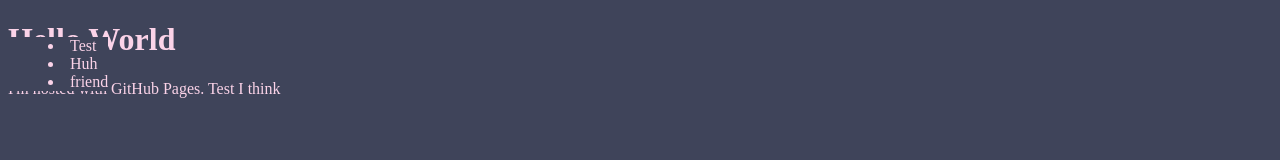
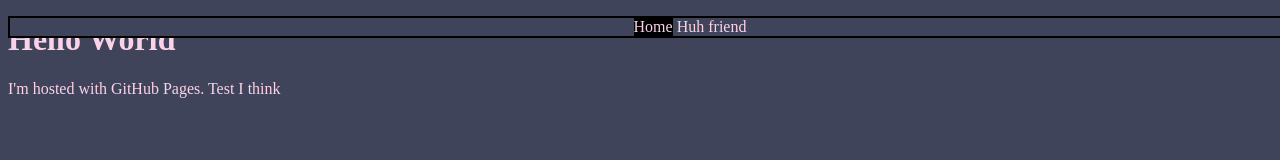
Before and after one commit to EzraTsao7/EzraTsao7.github.io, a plain HTML site: page index.html in a window 1280 px wide. Drawn offline with Linux system fonts and the light colour scheme.

Commit message:
Cleaned Up Navbar

```diff
--- a/css/main.css
+++ b/css/main.css
@@ -9,14 +9,26 @@
 /* Navigation Bar */
 
 .nav-bar {
+    list-style-type: none;
     position: fixed;
+    top: 0;
+    width: 100%;
     background-color: #3F445A;
+    border: 2px solid black;
+    text-align: center;
 }
 
 .nav-link {
+    display: inline-block;
+    margin: 50-px;
     color: #fbd3e8;
+    border-right: 2px double solid black;
 }
 
 .nav-link:hover {
     color: black;
 }
+
+.current-nav-link {
+    background-color: black;
+}
--- a/index.html
+++ b/index.html
@@ -8,8 +8,8 @@
 
     <nav>
         <menu class="nav-bar">
-            <li class="nav-link">
-                Test
+            <li class="nav-link current-nav-link">
+                Home
             </li>
             <li class="nav-link">
                 Huh
```
